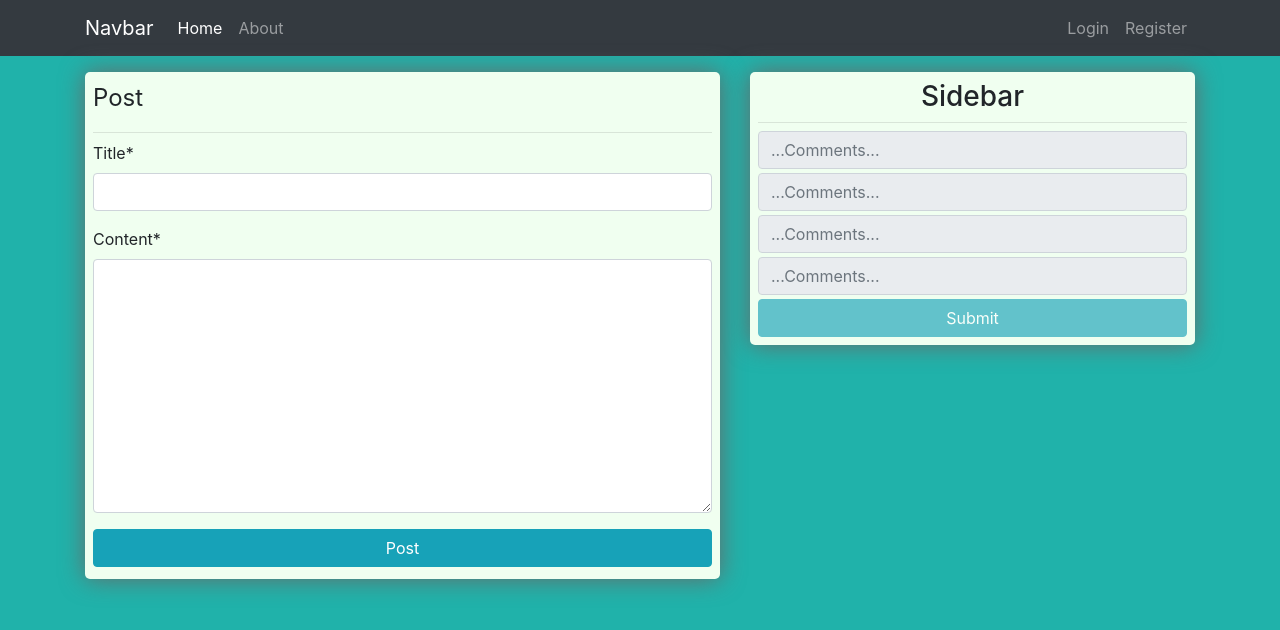
After one commit to timoluxinne/Simple-Django-Blog-App, a Django app: page /post/new in a window 1280 px wide. The commit adds this page. Shown: the top 630 px of the page. Run offline with Django 3.2, Linux system fonts and the light colour scheme; some libraries are stand-ins or nearby versions.

Commit message:
Added Create View
Created Create View
Added post_form html
Added get_absolute_url in Post model in models

```diff
--- a/blog/models.py
+++ b/blog/models.py
@@ -1,5 +1,6 @@
 from django.db import models
 from django.contrib.auth.models import User
+from django.urls.base import reverse
 
 # Create your models here.
 class Post(models.Model):
@@ -10,3 +11,6 @@ class Post(models.Model):
 
     def __str__(self):
         return self.title
+
+    def get_absolute_url(self):
+        return reverse("post-detail", kwargs={"pk": self.pk})
--- a/blog/templates/blog/home.html
+++ b/blog/templates/blog/home.html
@@ -2,7 +2,7 @@
 {% block content %}
 {% for post in posts %}
 
-    <div class="shadow p-2">
+    <div class="shadow p-2 mb-2">
         <span><a href="">{{post.author}}</a></span>
         <span class="ml-3 small text-muted">{{post.date_posted}}</span>
         <hr class="my-2">
--- a/blog/templates/blog/post_detail.html
+++ b/blog/templates/blog/post_detail.html
@@ -9,7 +9,7 @@
         </div>
         <hr class="my-2">
         <div>
-            <h3>{{object.title}}></h3>
+            <h3>{{object.title}}</h3>
             <p>{{object.content}}</p>
         </div>
     </div>
--- /dev/null
+++ b/blog/templates/blog/post_form.html
@@ -0,0 +1,15 @@
+{% extends "main.html" %}
+{% load crispy_forms_tags %}
+{% block content %}
+    <div class="shadow p-2">
+        <form method="POST">
+            {% csrf_token %}
+            <fieldset>
+                <legend>Post</legend>
+                <hr class="my-2">
+                {{form|crispy}}
+                <button type="submit" class="btn btn-block btn-info my-1">Post</button>
+            </fieldset>
+        </form>
+    </div>
+{% endblock content %}
--- a/blog/templates/navbar.html
+++ b/blog/templates/navbar.html
@@ -1,6 +1,6 @@
 <nav class="navbar navbar-expand-md navbar-dark bg-dark">
     <div class="container">
-        <a class="navbar-brand" href="#">Navbar</a>
+        <a class="navbar-brand" href="{% url 'home' %}">Navbar</a>
 
         <button class="navbar-toggler" type="button" data-toggle="collapse" data-target="#navbarTogglerDemo01" aria-controls="navbarTogglerDemo01" aria-expanded="false" aria-label="Toggle navigation">
             <span class="navbar-toggler-icon"></span>
@@ -8,7 +8,7 @@
         <div class="collapse navbar-collapse" id="navbarTogglerDemo01">
             <ul class="navbar-nav mr-auto mt-2 mt-lg-0">
                 <li class="nav-item active">
-                    <a class="nav-link" href="#">Home<span class="sr-only">(current)</span></a>
+                    <a class="nav-link" href="{% url 'home' %}">Home<span class="sr-only">(current)</span></a>
                 </li>
                 <li class="nav-item">
                     <a class="nav-link" href="#">About</a>
--- a/blog/urls.py
+++ b/blog/urls.py
@@ -1,7 +1,8 @@
 from django.urls import path
-from .views import PostDetailView, PostListView
+from .views import PostCreateView, PostDetailView, PostListView
 
 urlpatterns = [
     path('', PostListView.as_view(), name='home'),
-    path('post-detail/<str:pk>/', PostDetailView.as_view(), name='post-detail'),
+    path('post/new', PostCreateView.as_view(), name='post-create'),
+    path('post/post-detail/<str:pk>/', PostDetailView.as_view(), name='post-detail'),
 ]
--- a/blog/views.py
+++ b/blog/views.py
@@ -16,3 +16,11 @@ class PostListView(ListView):
 
 class PostDetailView(DetailView):
     model = Post
+
+class PostCreateView(CreateView):
+    model = Post
+    fields = ['title', 'content']
+
+    def form_valid(self, form):
+        form.instance.author = self.request.user
+        return super().form_valid(form)
```
